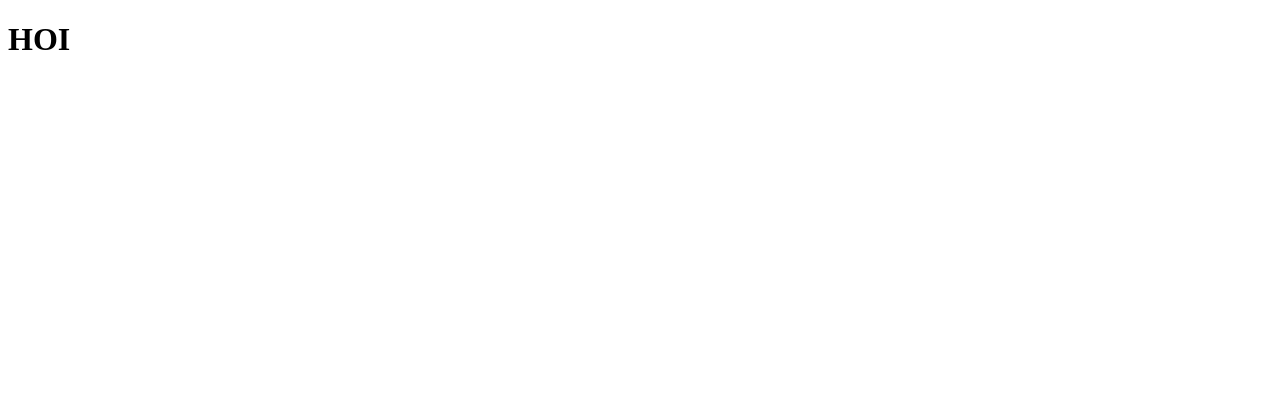
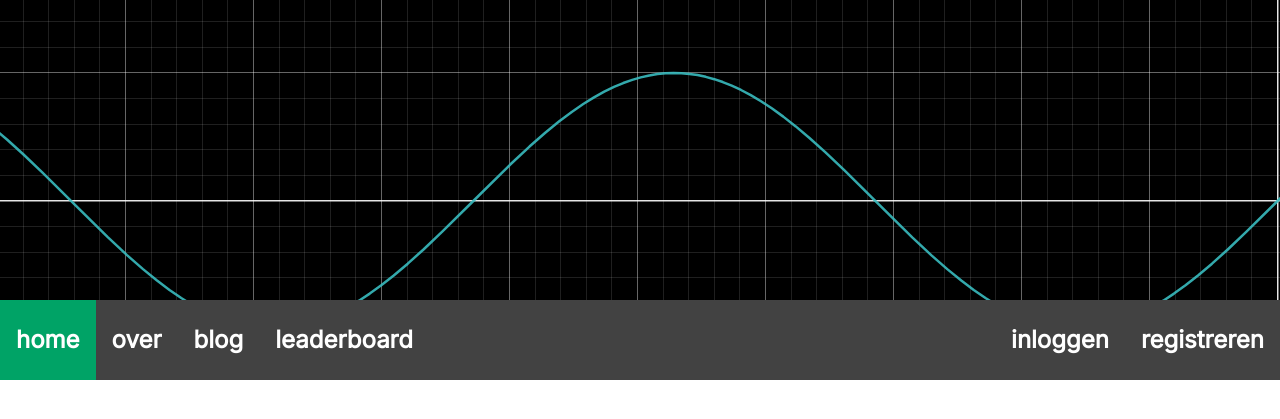
Before and after one commit to lolskigaming/wiskundemetypma, a Django app: page /main/ in a window 1280 px wide. Before the commit the part shown is almost empty. Shown: the top 419 px of the page. Run offline with Django 3.2, Linux system fonts and the light colour scheme.

Commit message:
Made a navbar, added urls, urls do not work as of yet

```diff
--- a/wiskundemetypma/main/templates/main/index.html
+++ b/wiskundemetypma/main/templates/main/index.html
@@ -1,9 +1,13 @@
-<!DOCTYPE html>
-<html>
-    <head>
-        <title>WiskundeMetYpma</title>
-    </head>
-    <body>
-        <h1>HOI</h1>
-    </body>
-</html>
+{% extends "main/layout.html" %}
+{% block head%}
+    <script>
+        $(document).ready( ()=> {
+
+            // Make the home item appear selected
+            $(".navbaritem:contains('home')").css('background-color', 'var(--primarydarken)')
+        })
+    </script>
+{% endblock %}
+{% block body %}
+    <h1>hOIS</h1>
+{% endblock %}
--- /dev/null
+++ b/wiskundemetypma/main/templates/main/layout.html
@@ -0,0 +1,113 @@
+{% load static %}
+
+<!DOCTYPE html>
+
+<html>
+    <head>
+        <title>WiskundeMetYpma</title>
+        <script src="https://code.jquery.com/jquery-3.6.0.js" integrity="sha256-H+K7U5CnXl1h5ywQfKtSj8PCmoN9aaq30gDh27Xc0jk=" crossorigin="anonymous"></script>
+        <link rel="preconnect" href="https://fonts.googleapis.com">
+        <link rel="preconnect" href="https://fonts.gstatic.com" crossorigin>
+        <link href="https://fonts.googleapis.com/css2?family=Bungee&family=Inter&family=Roboto+Mono&display=swap" rel="stylesheet">
+        <link rel="stylesheet" href="https://fonts.googleapis.com/icon?family=Material+Icons">
+        {% block head %}
+
+        {% endblock %}
+    </head>
+    <script>
+        $(document).ready(function() {
+            $('.navbaritem').click( ()=> {
+                var link = $(this).html();
+                window.location.href = '{% url "'link'" %}'
+            });
+        });
+    </script>
+    <style>
+        :root {
+            --primary: #1dd694;
+            --primarydarken: #00a366;
+            --primarylighten: #69ffc5;
+            --secondary: #0e82fd;
+            --secondarydarken: #0057c9;
+            --secondarylighten: #6bb1ff;
+            --bg: white;
+            --dmbg: #424242;
+            --dmbgdarken: #1b1b1b;
+            --dmbglighten: #6d6d6d;
+            --error: #d32f2f;
+            --success: #2e7d32;
+            --whitetext: white;
+            --blacktext: black;
+        }
+
+        div {
+            margin: 0px;
+            padding: 0px;
+        }
+
+        body {
+            padding: 0px;
+            margin: 0px;
+            font-family: 'Inter', sans-serif;
+        }
+
+        html {
+            padding: 0px;
+            margin: 0px;
+        }
+
+        #navbar {
+            background-color: var(--dmbg);
+            position: absolute;
+            width: 100%;
+            height: 80px;
+            top: 300px;
+            left: 0px;
+        }
+
+        .navbaritem {
+            background-color: var(--dmbg);
+            height: 80px;
+            float: left;
+            padding-left: 16px;
+            padding-right: 16px;
+            font-size: 24px;
+            font-weight: bold;
+            color: var(--whitetext);
+            line-height: 80px;
+        }
+
+        .navbaritem:hover {
+            background-color: var(--primarydarken);
+        }
+
+        #backgroundimage {
+            background: url("{% static '/SINUS.png' %}") !important;
+            height: 300px;
+            width: 100%;
+            top: 0px;
+            position: absolute;
+        }
+
+        #background {
+            background-color: var(--bg);
+            height: 100%;
+            width: 100%;
+            z-index: 10;
+        }
+    </style>
+    <body>
+        <div id="backgroundimage"></div>
+        <div id="navbar">
+            <div class="navbaritem" href="{% url 'index' %}">home</div>
+            <div class="navbaritem" href="{% url 'over' %}">over</div>
+            <div class="navbaritem" href="{% url 'blog' %}">blog</div>
+            <div class="navbaritem" href="{% url 'leaderboard' %}">leaderboard</div>
+            <div class="navbaritem" style="float: right;" href="{% url 'registreren' %}">registreren</div>
+            <div class="navbaritem" style="float: right;" href="{% url 'inloggen' %}">inloggen</div>
+        </div>
+            {% block body%}
+
+            {% endblock %}
+    </body>
+</html>
--- a/wiskundemetypma/main/urls.py
+++ b/wiskundemetypma/main/urls.py
@@ -3,4 +3,9 @@ from .  import views
 
 urlpatterns = [
     path("", views.index, name="index"),
+    path("blog", views.blog, name="blog"),
+    path("inloggen", views.inloggen, name="inloggen"),
+    path("registreren", views.registreren, name="registreren"),
+    path("over", views.over, name="over"),
+    path("leaderboard", views.leaderboard, name="leaderboard"),
 ]
--- a/wiskundemetypma/main/views.py
+++ b/wiskundemetypma/main/views.py
@@ -3,3 +3,18 @@ from django.shortcuts import render
 # Create your views here.
 def index(request):
     return render(request, "main/index.html")
+
+def blog(request):
+    return render(request, "main/blog.html")
+
+def inloggen(request):
+    return render(request, "main/inloggen.html")
+
+def registreren(request):
+    return render(request, "main/registreren.html")
+
+def over(request):
+    return render(request, "main/over.html")
+
+def leaderboard(request):
+    return render(request, "main/leaderboard.html")
--- a/wiskundemetypma/wiskundemetypma/settings.py
+++ b/wiskundemetypma/wiskundemetypma/settings.py
@@ -9,7 +9,7 @@ https://docs.djangoproject.com/en/3.2/topics/settings/
 For the full list of settings and their values, see
 https://docs.djangoproject.com/en/3.2/ref/settings/
 """
-
+import os
 from pathlib import Path
 
 # Build paths inside the project like this: BASE_DIR / 'subdir'.
@@ -25,7 +25,7 @@ SECRET_KEY = 'django-insecure-zir)(&mxyuu-t%4^tkl%$s+6wdj73bperdly-jn^$7e^n)9jb@
 # SECURITY WARNING: don't run with debug turned on in production!
 DEBUG = True
 
-ALLOWED_HOSTS = []
+ALLOWED_HOSTS = ['*']
 
 
 # Application definition
@@ -37,7 +37,7 @@ INSTALLED_APPS = [
     'django.contrib.sessions',
     'django.contrib.messages',
     'django.contrib.staticfiles',
-    'main'
+    'main',
 ]
 
 MIDDLEWARE = [
```
Also changed, not shown: wiskundemetypma/db.sqlite3, wiskundemetypma/main/static/SINUS.png (added), wiskundemetypma/main/templates/main/blog.html (added), wiskundemetypma/main/templates/main/inloggen.html (added), wiskundemetypma/main/templates/main/leaderboard.html (added), wiskundemetypma/main/templates/main/over.html (added), wiskundemetypma/main/templates/main/registreren.html (added).
